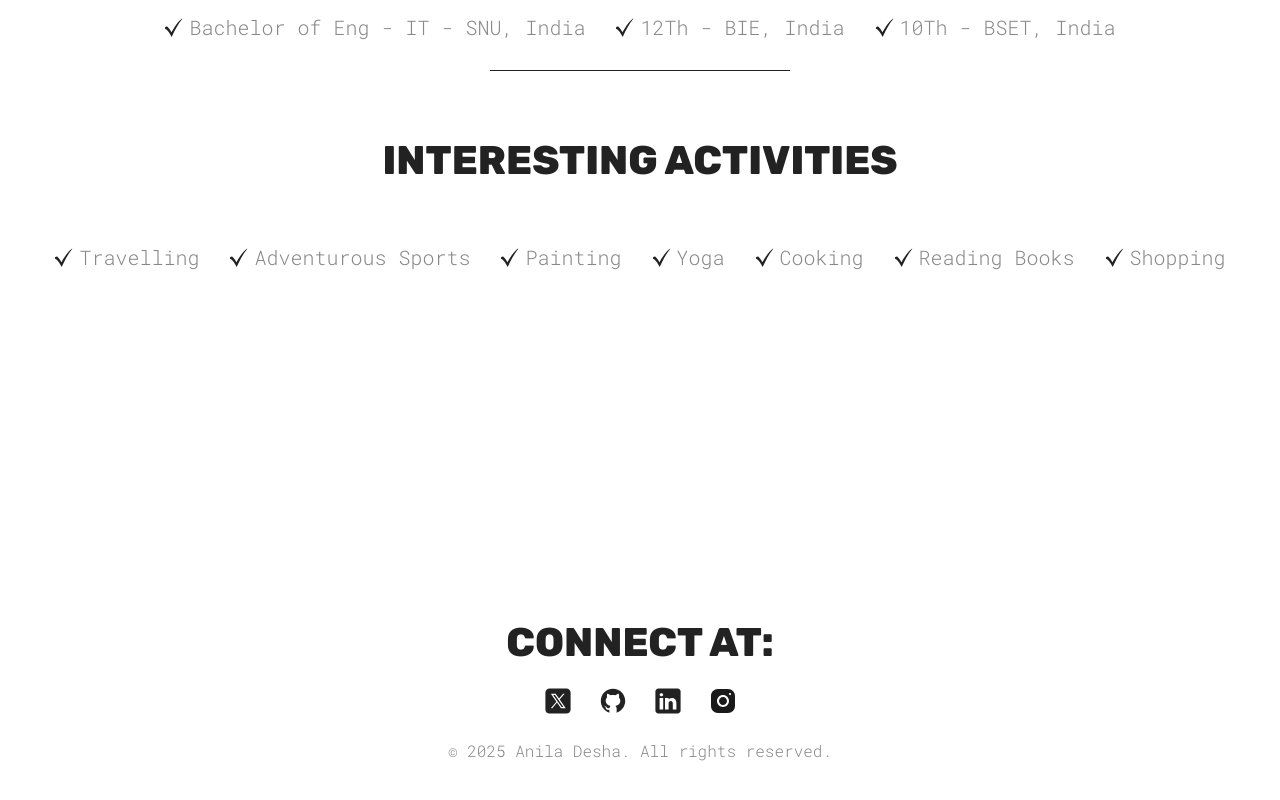
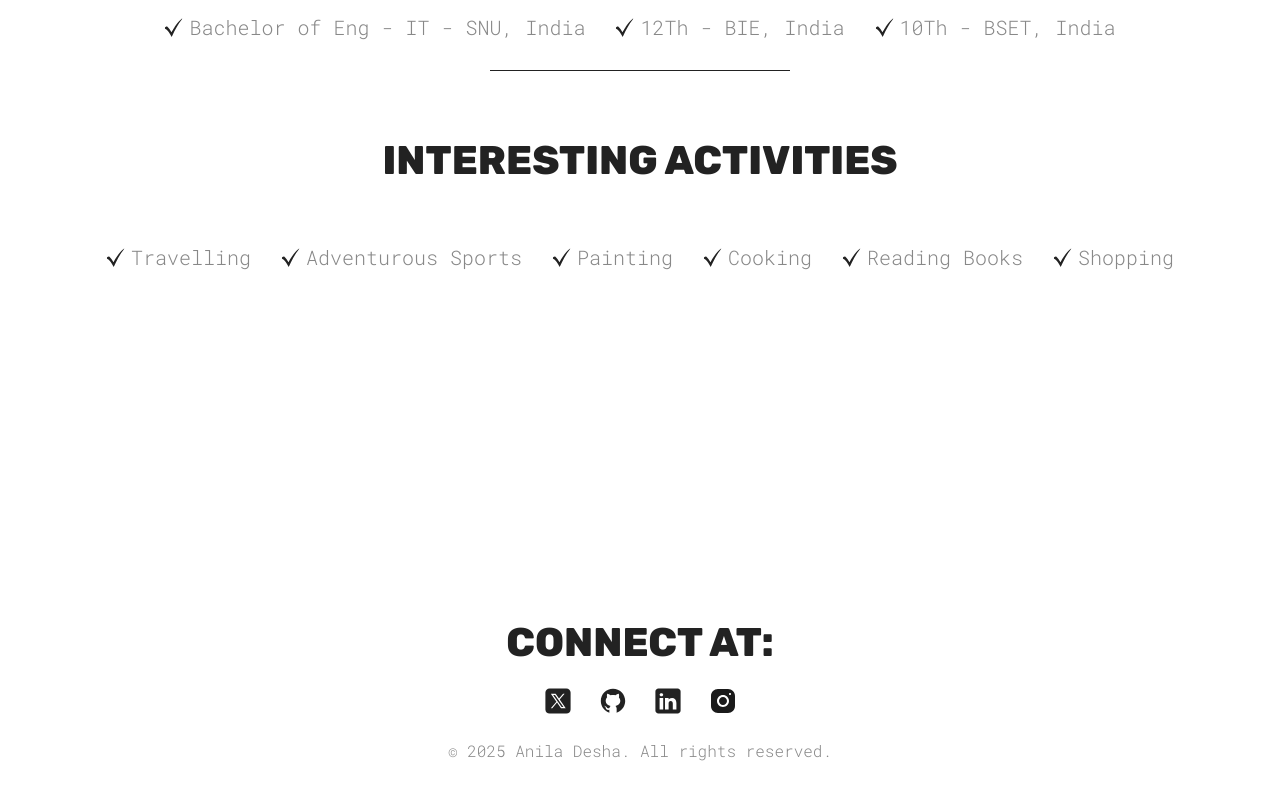
Before and after one commit to anilagopikumar/Anila-Portfolio, a React (Vite) app: page / in a window 1280 px wide. Shown: the part 2260-3060 px from the top of the page. Built offline with nearby package versions, Linux system fonts and the light colour scheme.

Commit message:
Update Skills.jsx

```diff
--- a/src/components/Skills/Skills.jsx
+++ b/src/components/Skills/Skills.jsx
@@ -76,7 +76,6 @@ function Skills() {
         <SkillList src={checkMarkIcon} skill="Travelling" />
         <SkillList src={checkMarkIcon} skill="Adventurous Sports" />
         <SkillList src={checkMarkIcon} skill="Painting" />
-        <SkillList src={checkMarkIcon} skill="Yoga" />
         <SkillList src={checkMarkIcon} skill="Cooking" />
         <SkillList src={checkMarkIcon} skill="Reading Books" />
         <SkillList src={checkMarkIcon} skill="Shopping" />
```
